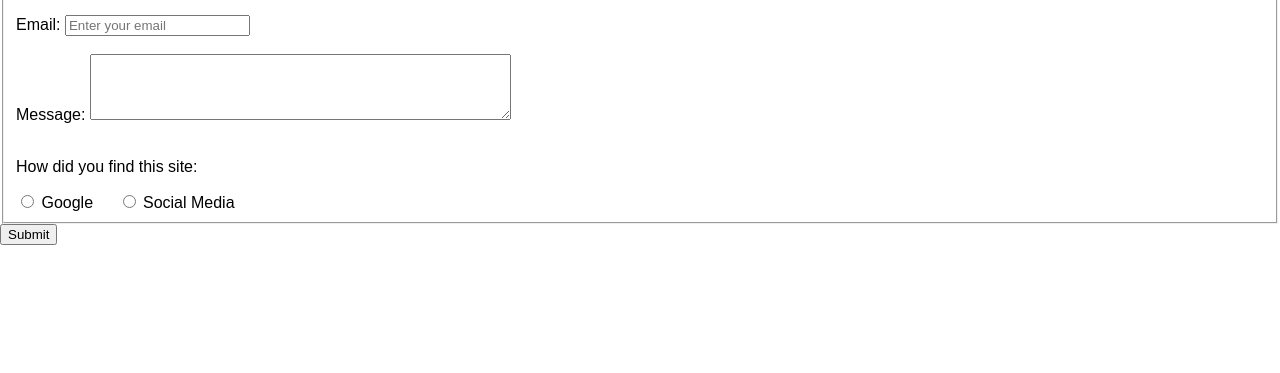
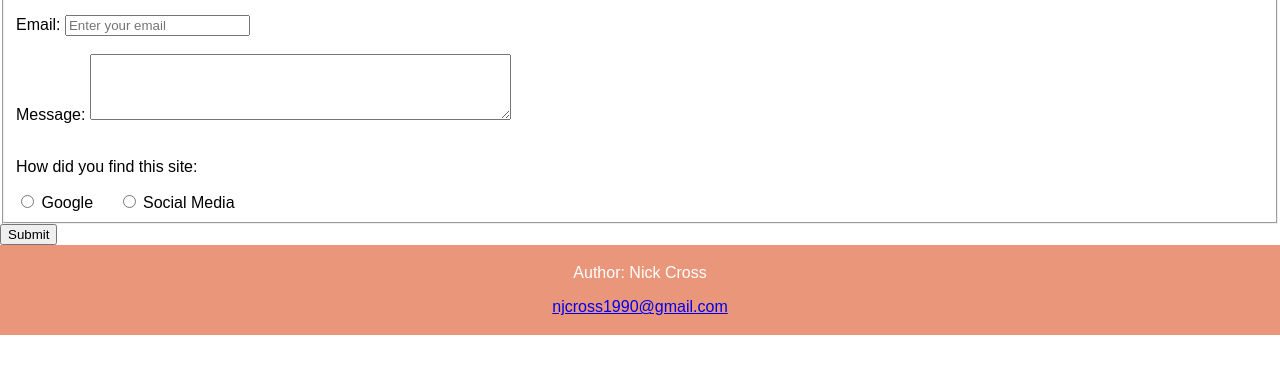
Before and after one commit to njcross/SportEventWebsite, a plain HTML site: page Contact.html in a window 1280 px wide. Shown: the part 175-548 px from the top of the page. Drawn offline with Linux system fonts and the light colour scheme.

Commit message:
add footer

```diff
--- a/Contact.html
+++ b/Contact.html
@@ -44,3 +44,9 @@
         </fieldset>
         <input type="submit" value="Submit">
     </form>
+    <footer>
+        <p>Author: Nick Cross</p>
+        <p><a href="mailto:njcross1990@gmail.com">njcross1990@gmail.com</a></p>
+      </footer>
+</body>
+</html>
--- a/css/production.css
+++ b/css/production.css
@@ -169,3 +169,9 @@ body, html {
   .hours_row {
     background-color: white;
   }
+  footer {
+    text-align: center;
+    padding: 3px;
+    background-color: DarkSalmon;
+    color: white;
+  }
```
Also changed, not shown: Events.html (+4 -0 lines), Location.html (+4 -0 lines), Menu.html (+4 -0 lines), index.html (+4 -0 lines).
